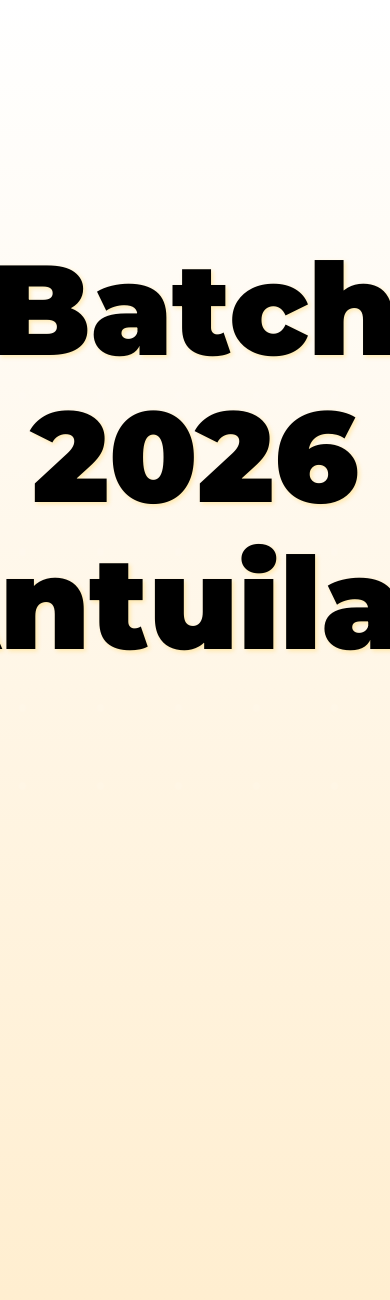
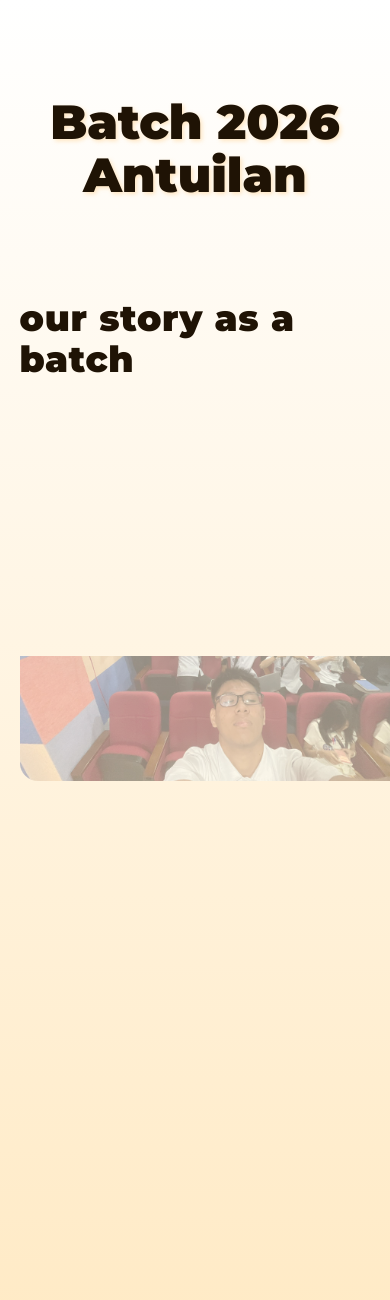
Before and after one commit to bright4Pres/batch-website, a Django app: template lims_portal/lims_app/templates/home.html in a window 390 px wide; the page is wider, and only the part inside the window is pictured. Shown: the top 1300 px of that part. Run offline with Django 3.2, Linux system fonts and the light colour scheme; the template is opened without the code that fills it, so the values that code supplies are empty; some libraries are stand-ins or nearby versions.

Commit message:
mobile responsiveness UI

```diff
--- a/lims_portal/lims_app/static/Scripts/index.css
+++ b/lims_portal/lims_app/static/Scripts/index.css
@@ -68,6 +68,8 @@
   display: block;
   height: auto;
   max-width: 100%;
+  width: 100%;
+  border-radius: 18px;
   animation: reveal linear both;
   animation-timeline: view();
   animation-range: 10% 60%;
@@ -141,10 +143,10 @@
 }
 
 .header-content h1 {
-  font-size: 8rem;
-  color: black;
+  font-size: clamp(3rem, 10vw, 5rem);
+  color: #1f1305;
   margin-bottom: 1rem;
-  text-shadow: 2px 2px 4px rgba(255, 196, 21, 0.3);
+  text-shadow: 2px 2px 4px rgba(255, 188, 93, 0.35);
 }
 
 .scroll-indicator {
@@ -205,26 +207,29 @@
   grid-column: 1;
   grid-row: 1;
   margin: 0 auto;
-  max-width: 1272px;
+  width: min(90vw, 1200px);
+  padding-inline: clamp(1rem, 5vw, 3rem);
   z-index: 2;
 }
 
 h1 {
-  color: white;
+  color: #1f1305;
+  font-size: clamp(2.5rem, 6vw, 4.5rem);
+  line-height: 1.1;
   -webkit-font-smoothing: antialiased;
   -moz-osx-font-smoothing: grayscale;
 }
 
 h2 {
   clip-path: polygon(0 0, 100% 0, 100% 100%, 0 100%);
-  color: white;
-  font-size: 62px;
+  color: #1f1305;
+  font-size: clamp(2.25rem, 5vw, 3.875rem);
   font-weight: 900;
   letter-spacing: 0.02em;
   margin: 0;
-  padding-top: 72px;
+  padding-top: clamp(2rem, 6vw, 4.5rem);
   position: relative;
-  width: 50%;
+  width: min(100%, 600px);
   text-align: right;
   -webkit-font-smoothing: antialiased;
   -moz-osx-font-smoothing: grayscale;
@@ -237,6 +242,7 @@
   padding-top: 8rem;
   display: grid;
   grid-template-columns: repeat(6, 1fr);
+  gap: 2.5rem;
   /*	grid-template-columns: 1fr 1.2fr 4rem 1.2fr 1.2fr 8rem;
   grid-template-rows: auto 6.5rem 6.5rem 5rem auto 6.5rem 5rem 5rem auto 7rem; */
 }
@@ -318,3 +324,97 @@
 .bottom {
   height: 50vh;
 }
+
+@media (max-width: 1200px) {
+  #scroll-section {
+    min-height: 2000px;
+  }
+
+  h2 {
+    text-align: center;
+    margin-inline: auto;
+  }
+
+  .layout-container {
+    grid-template-columns: repeat(2, minmax(0, 1fr));
+    padding-top: 5rem;
+  }
+
+  .layout-container > * {
+    grid-column: span 2;
+  }
+
+  .box,
+  .layout-container img {
+    margin-top: 0;
+  }
+}
+
+@media (max-width: 900px) {
+  .page-header {
+    height: auto;
+    padding: clamp(4rem, 15vw, 6rem) 0 3rem;
+  }
+
+  .header-content {
+    padding-inline: clamp(1.25rem, 6vw, 3rem);
+  }
+
+  .layout-container {
+    grid-template-columns: minmax(0, 1fr);
+    gap: 1.75rem;
+  }
+
+  .layout-container > * {
+    grid-column: 1 / -1;
+  }
+
+  .box {
+    padding: clamp(1.75rem, 6vw, 2.75rem);
+  }
+
+  .image-1,
+  .image-2,
+  .image-3 {
+    margin-top: 0;
+    justify-self: center;
+  }
+
+  h2 {
+    text-align: left;
+  }
+}
+
+@media (max-width: 640px) {
+  body {
+    font-size: 95%;
+  }
+
+  .page-header::after {
+    height: 120px;
+  }
+
+  .btn {
+    width: 100%;
+  }
+
+  .line-svg {
+    display: none;
+  }
+
+  #scroll-section {
+    min-height: auto;
+  }
+
+  .container {
+    width: 100%;
+  }
+
+  .box h3 {
+    font-size: 2rem;
+  }
+
+  .box p {
+    font-size: 1rem;
+  }
+}
```
